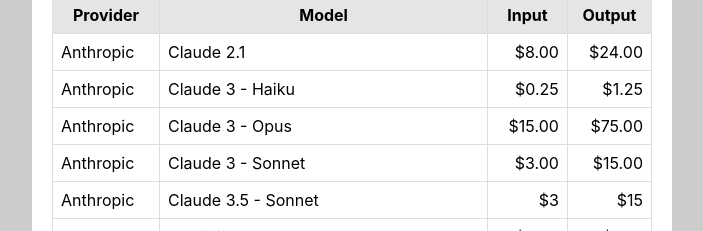
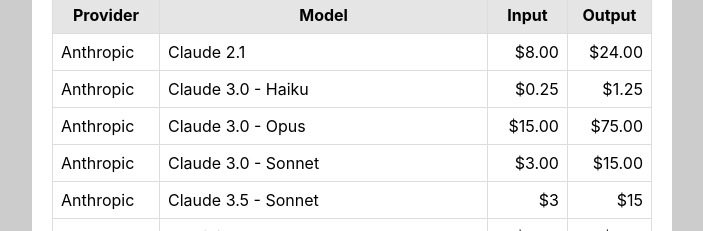
Before and after one commit to MichaelCurrin/token-translator, a React (Create React App) app: page / in a window 1280 px wide. Shown: the part 2458-2689 px from the top of the page, without its empty margins (288-991 px from the left). Built offline with nearby package versions, Linux system fonts and the light colour scheme.

Commit message:
Update constants.js

```diff
--- a/src/constants.js
+++ b/src/constants.js
@@ -15,7 +15,7 @@
   { provider: 'Meta', modelName: 'Phi-3', tokens: 128000 },
   { provider: 'Meta', modelName: 'Mixtral', tokens: 64000 },
   { provider: 'Anthropic', modelName: 'Claude 3.5', tokens: 200000 },
-  { provider: 'Anthropic', modelName: 'Claude 3', tokens: 200000 },
+  { provider: 'Anthropic', modelName: 'Claude 3.0', tokens: 200000 },
   { provider: 'Anthropic', modelName: 'Claude 2.1', tokens: 200000 },
 ];
 
@@ -76,19 +76,19 @@
   },
   {
     provider: 'Anthropic',
-    modelName: 'Claude 3 - Haiku',
+    modelName: 'Claude 3.0 - Haiku',
     input: '$0.25',
     output: '$1.25',
   },
   {
     provider: 'Anthropic',
-    modelName: 'Claude 3 - Sonnet',
+    modelName: 'Claude 3.0 - Sonnet',
     input: '$3.00',
     output: '$15.00',
   },
   {
     provider: 'Anthropic',
-    modelName: 'Claude 3 - Opus',
+    modelName: 'Claude 3.0 - Opus',
     input: '$15.00',
     output: '$75.00',
   },
```
